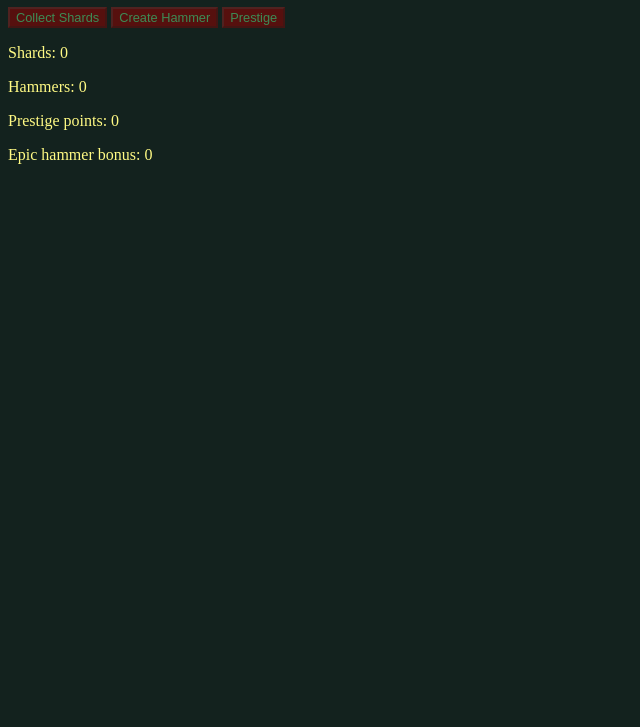
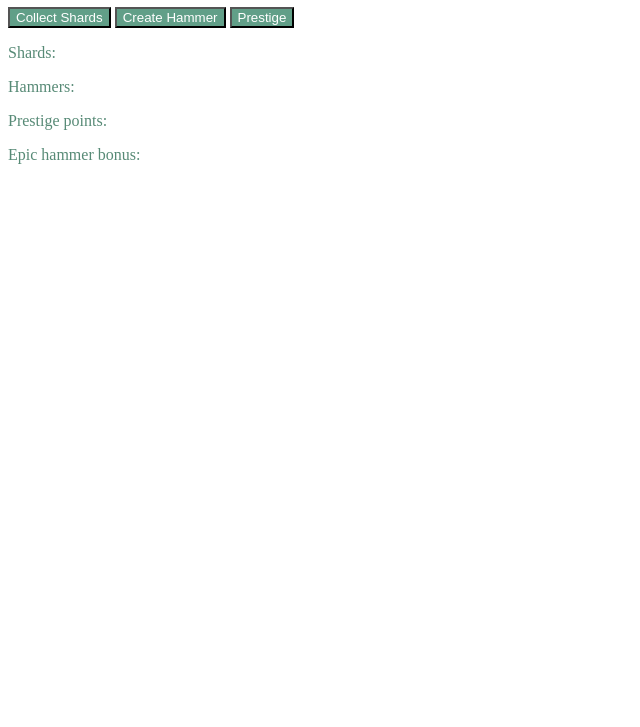
Before and after one commit to Vampie/ShardsHammer, a plain HTML site: page index.html in a window 1280 px wide. Shown: the part 73-800 px from the top of the page, without its empty margins (0-640 px from the left). Drawn offline with Linux system fonts and the light colour scheme.

Commit message:
beetje refactoring.....

```diff
--- a/game.js
+++ b/game.js
@@ -1,74 +1,18 @@
-class HammerShards {
-    constructor() {
-        this.shards = 0;
-        this.hammerCount = 0;
-        this.prestigePoints = 0;
-        this.epicHammerBonus = 0;
-        this.epicHammerCostMultiplier = 1;
-    }
-
-    collectShards() {
-        // Multiply the number of shards collected by the epic hammer bonus.
-        this.shards += Math.floor(Math.random() * 10) + 1;
-        this.shards *= 1 + this.epicHammerBonus;
-    }
-
-    createHammer() {
-        // Multiply the cost of creating a hammer by 1 + the epic hammer bonus.
-        const hammerCost = 100 * (1 + this.epicHammerBonus);
-
-        if (this.shards >= hammerCost) {
-            if (this.shards >= 500) {
-                // Create an epic hammer.
-                this.epicHammerBonus += 0.25;
-                this.epicHammerCostMultiplier += 0.25;
-            }
-
-            this.hammerCount += 1;
-            this.shards -= hammerCost;
-        }
-    }
-
-    prestige() {
-        // Multiply the cost of creating an epic hammer by 1 + the prestige points.
-        this.epicHammerCostMultiplier += 0.25;
-
-        this.prestigePoints += this.hammerCount;
-        this.hammerCount = 0;
-    }
-
-    getShards() {
-        return this.shards;
-    }
-
-    getHammerCount() {
-        return this.hammerCount;
-    }
-
-    getPrestigePoints() {
-        return this.prestigePoints;
-    }
-
-    getEpicHammerBonus() {
-        return this.epicHammerBonus;
-    }
-
-    getEpicHammerCostMultiplier() {
-        return this.epicHammerCostMultiplier;
-    }
-}
+import { HammerShards } from './HammerShards.js';
 
 const game = new HammerShards();
 
 function updateUI() {
     // Check if the HTML elements exist before trying to set their innerHTML.
     const shardsElement = document.getElementById('shards');
-    const hammerCountElement = document.getElementById('hammer-count');
-    const prestigePointsElement = document.getElementById('prestige-points');
-    const epicHammerBonusElement = document.getElementById('epic-hammer-bonus');
+    const hammerCountElement = document.getElementById('hammerCount');
+    const prestigePointsElement = document.getElementById('prestigePoints');
+    const epicHammerBonusElement = document.getElementById('epicHammerBonus');
+    const createHammerButton = document.getElementById('createHammerButton');
+    const prestigeButton = document.getElementById('prestigeButton');
 
     if (shardsElement) {
-        shardsElement.innerHTML = game.getShards();
+        shardsElement.innerHTML = game.getShards().toFixed(2);
     }
 
     if (hammerCountElement) {
@@ -83,36 +27,15 @@ function updateUI() {
         epicHammerBonusElement.innerHTML = game.getEpicHammerBonus();
     }
 
-    // Disable the buttons if they can't use them.
-    const collectShardsButton = document.getElementById('collect-shards-button');
-    collectShardsButton.disabled = game.getShards() === 0;
-
-    const createHammerButton = document.getElementById('create-hammer-button');
-    createHammerButton.disabled = game.getShards() < 100 * (1 + game.getEpicHammerBonus());
-
-    const prestigeButton = document.getElementById('prestige-button');
-    prestigeButton.disabled = game.getHammerCount() === 0;
+    // Disable the buttons if they need to be disabled.
+    createHammerButton.disabled = game.isButtonDisabled('createHammerButton');
+    prestigeButton.disabled = game.isButtonDisabled('prestigeButton');
 }
 
-function collectShards() {
-    game.collectShards();
-    updateUI();
-}
+// Add event listeners to the buttons.
+document.getElementById('collectShardsButton').addEventListener('click', () => game.collectShards());
+document.getElementById('createHammerButton').addEventListener('click', () => game.createHammer());
+document.getElementById('prestigeButton').addEventListener('click', () => game.prestige());
 
-function createHammer() {
-    game.createHammer();
-    updateUI();
-}
-
-function prestige() {
-    game.prestige();
-    updateUI();
-}
-
-// Update the UI once the page has loaded.
-document.addEventListener('DOMContentLoaded', updateUI);
-
-// Add event listeners to the buttons.
-document.getElementById('collect-shards-button').addEventListener('click', collectShards);
-document.getElementById('create-hammer-button').addEventListener('click', createHammer);
-document.getElementById('prestige-button').addEventListener('click', prestige);
+// Update the UI every second.
+setInterval(updateUI, 1000);
--- a/index.html
+++ b/index.html
@@ -8,15 +8,15 @@
 <body>
     <h1>My Game</h1>
 
-    <div id="game-interface">
-        <button id="collect-shards-button">Collect Shards</button>
-        <button id="create-hammer-button">Create Hammer</button>
-        <button id="prestige-button">Prestige</button>
+    <div id="gameInterface">
+        <button id="collectShardsButton">Collect Shards</button>
+        <button id="createHammerButton">Create Hammer</button>
+        <button id="prestigeButton">Prestige</button>
 
         <p>Shards: <span id="shards"></span></p>
-        <p>Hammers: <span id="hammer-count"></span></p>
-        <p>Prestige points: <span id="prestige-points"></span></p>
-        <p>Epic hammer bonus: <span id="epic-hammer-bonus"></span></p>
+        <p>Hammers: <span id="hammerCount"></span></p>
+        <p>Prestige points: <span id="prestigePoints"></span></p>
+        <p>Epic hammer bonus: <span id="epicHammerBonus"></span></p>
     </div>
 </body>
 </html>
--- a/style.css
+++ b/style.css
@@ -1,6 +1,5 @@
-/* Bright green color palette */
+/* Dark green color palette */
 body {
-    background-color: #13221E;
 }
 
 h1,
@@ -9,22 +8,22 @@ h3,
 h4,
 h5,
 h6 {
-    color: #FFFA84;
+    color: #578A76;
 }
 
 p {
-    color: #FFFA84;
+    color: #578A76;
 }
 
 button {
-    background-color: #FFFA84;
-    color: #67F38B;
+    background-color: #619F88;
+    color: white;
 }
 
 select,
 input {
-    background-color: #67F38B;
-    color: #FFFA84;
+    background-color: #fff;
+    color: #000;
 }
 
 /* Basic game interface rules */
@@ -39,9 +38,11 @@ input {
     margin: 5px;
 }
 
+/* Disable buttons using the disabled attribute */
 button:disabled {
     background-color: #990000;
     font-size: 0.8em;
     opacity: 0.5;
 }
+
 /* You can add more rules here to style your specific game interface */
```
Also changed, not shown: HammerShard.js (added, +58 -0 lines).
